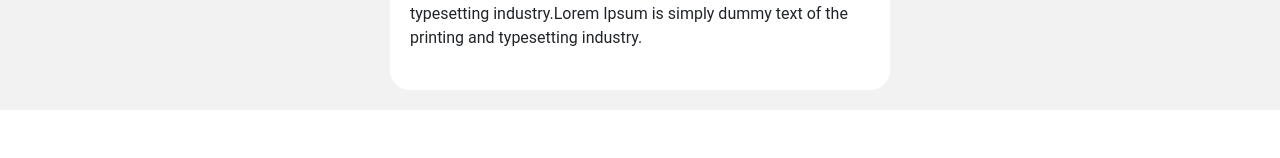
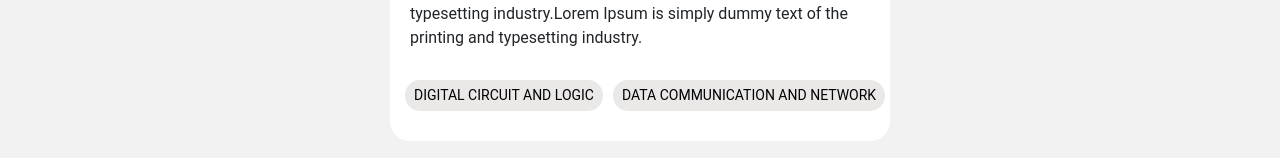
Before and after one commit to TNDon2544/Block-for-education, a React (Create React App) app: page /home/1 in a window 1280 px wide. Shown: the part 1853-2011 px from the top of the page. Before the commit the page ends 1963 px from the top, so only its background shows below. Built offline with nearby package versions, Linux system fonts and the light colour scheme.

Commit message:
add selectedTag

```diff
--- a/src/Components/Home.css
+++ b/src/Components/Home.css
@@ -133,3 +133,17 @@
   right: 20px;
   font-size: 15px;
 }
+
+.tag-home {
+  margin-bottom: 30px;
+  margin-left: 30px;
+  margin-right: 30px;
+  font-size: 18px;
+}
+
+.warning-message-home {
+  padding: 20px;
+  text-align: center;
+  font-weight: bold;
+  color: #999;
+}
--- a/src/Components/Home.js
+++ b/src/Components/Home.js
@@ -1,17 +1,44 @@
-import { Link } from "react-router-dom";
+import { Link, useLocation } from "react-router-dom";
 import Navbar from "./Navbar";
 import "./Home.css";
+import Multiselect from "multiselect-react-dropdown";
 import Dropdown from "react-bootstrap/Dropdown";
 import DropdownButton from "react-bootstrap/DropdownButton";
 import { useEffect, useState } from "react";
 
 export default function Home() {
+  const [selectedTags, setSelectedTags] = useState([]);
+  const [Data, setData] = useState([]);
+  const location = useLocation();
+
+  useEffect(() => {
+    const searchParams = new URLSearchParams(location.search);
+    const tag = searchParams.get("tag");
+    if (tag) {
+      setSelectedTags([tag]);
+      console.log("Tag:", tag);
+      // Remove the tag from the URL
+      searchParams.delete("tag");
+      const newUrl = window.location.pathname + "?" + searchParams.toString();
+      window.history.replaceState(null, "", newUrl);
+    } else {
+      setSelectedTags([]);
+    }
+  }, [location]);
+
+  /* ค้นหา tag */
+  const filteredTag = Data.filter((post) => {
+    return post.tag.some((tag) => selectedTags.includes(tag));
+  });
+
+  console.log("selectedTags:", selectedTags);
+
   useEffect(() => {
     (async () => {
       await getdata();
     })();
   }, []);
-  const [Data, setData] = useState([]);
+
   const getdata = async () => {
     await fetch("http://localhost:3000/", {
       method: "GET",
@@ -25,6 +52,31 @@ export default function Home() {
         setData(result);
       });
   };
+
+  const tagOptions = [
+    "DIGITAL CIRCUIT AND LOGIC",
+    "DATA COMMUNICATION AND NETWORK",
+    "OBJECT ORIENTED PROGRAMMING",
+    "DATABASE DESIGN AND APPLICATION",
+    "MICROCONTROLLER SYSTEMS",
+    "ARTIFICIAL INTELLIGENCE",
+    "COMPUTER ARCHITECTURE",
+    "DATA STRUCTURE AND ALGORITHM",
+    "COMPUTER NETWORK SYSTEM",
+    "WEB APPLICATION DEVELOPMENT",
+    "EMBEDDED CONTROL SYSTEM",
+    "DISCRETE MATHEMATICS",
+    "OPERATING SYSTEM",
+    "MOBILE AND CLOUD COMPUTING",
+    "NETWORK SECURITY",
+    "SELECTED TOPICS IN COMPUTER",
+    "WIRELESS COMMUNICATION",
+  ];
+
+  const handleTagSelect = (selectedList) => {
+    setSelectedTags(selectedList);
+  };
+
   /* ฟังก์ชันนี้ทำให้ไม่เปิด Link post เมื่อคลิก Three-dots*/
   const handleTDClick = (event) => {
     event.preventDefault();
@@ -97,18 +149,13 @@ export default function Home() {
     </div>
   );
 
-  return (
-    <div>
-      <Navbar />
-      <div className="AllbackgroundColor-home">
-        <div className="backgroundColor-home">
+  /* เงื่อนไขค้นหา post ที่ตรงกับ tag */
+  let tagfound;
+  if (selectedTags.length === 0) {
+    tagfound = (
       <div className="band">
-            {Data.map((post /* เอา posts มาลูปเพื่อแสดงข้อมูล */) => (
-              <Link
-                className="card"
-                key={post.postId}
-                to={`/home/${post.postId}`}
-              >
+        {Data.map((post) => (
+          <Link className="card" key={post.postId} to={`/home/${post.postId}`}>
             {" "}
             {/* ตรวจสอบว่าใช้โพสตัวเองไหมถ้าใช่จะเปลี่ยนปุ่ม ThreeDot */}
             {post.UserId === "don2544" ? myThreeDot : threeDot}
@@ -120,14 +167,81 @@ export default function Home() {
               <h1 className="title">{post.title}</h1>
               <span className="span">
                 {post.userName}
-                    <i className="bi bi-suit-heart icon-heart">
-                      &nbsp;{post.like}
-                    </i>
+                <i className="bi bi-suit-heart icon-heart">&nbsp;{post.like}</i>
               </span>
             </article>
           </Link>
         ))}
       </div>
+    );
+  } else if (filteredTag.length > 0) {
+    tagfound = (
+      <div className="band">
+        {filteredTag.map((post) => (
+          <Link className="card" key={post.postId} to={`/home/${post.postId}`}>
+            {" "}
+            {/* ตรวจสอบว่าใช้โพสตัวเองไหมถ้าใช่จะเปลี่ยนปุ่ม ThreeDot */}
+            {post.UserId === "don2544" ? myThreeDot : threeDot}
+            <div
+              className="thumb"
+              style={{ backgroundImage: `url(${post.thumbUrl})` }}
+            />
+            <article>
+              <h1 className="title">{post.title}</h1>
+              <span className="span">
+                {post.userName}
+                <i className="bi bi-suit-heart icon-heart">&nbsp;{post.like}</i>
+              </span>
+            </article>
+          </Link>
+        ))}
+      </div>
+    );
+  } else {
+    tagfound = (
+      <div className="warning-message-home">
+        <h4> Not found. </h4>
+      </div>
+    );
+  }
+
+  return (
+    <div>
+      <Navbar />
+      <div className="AllbackgroundColor-home">
+        <div className="backgroundColor-home">
+          <div className="tag-home">
+            <Multiselect
+              isObject={false}
+              options={tagOptions}
+              selectedValues={selectedTags}
+              onSelect={handleTagSelect}
+              onRemove={handleTagSelect}
+              placeholder="Select Tag"
+              style={{
+                chips: {
+                  background: "#0d6efd",
+                  color: "white",
+                  borderRadius: "20px",
+                  fontSize: "18px",
+                },
+                multiselectContainer: {
+                  maxWidth: "1240px",
+                  margin: "0 auto",
+                },
+                searchBox: {
+                  borderBottom: "1px solid #a09e9e",
+                  borderRadius: "20px",
+                  paddingLeft: "20px",
+                  paddingTop: "10px",
+                  maxWidth: "1240px",
+                  margin: "0 auto",
+                },
+              }}
+              singleSelect
+            />
+          </div>
+          {tagfound}
         </div>
       </div>
     </div>
--- a/src/Components/PagePost.css
+++ b/src/Components/PagePost.css
@@ -21,7 +21,7 @@
   border-radius: 20px;
   margin-left: auto;
   margin-right: auto;
-  padding-bottom: 20px;
+  padding-bottom: 30px;
 }
 
 .content {
@@ -85,3 +85,31 @@
 .Link-PagePost:hover {
   text-decoration: underline;
 }
+
+.tag-bt {
+  position: relative;
+  top: 10px;
+  left: 10px;
+  right: 10px;
+  color: black;
+  background-color: #ebe8e8;
+  display: block;
+  width: fit-content;
+  margin-left: 5px;
+  margin-right: 5px;
+  margin-bottom: 10px;
+  font-size: 14px;
+  border-radius: 15px;
+}
+
+.tag-bt:hover {
+  color: black;
+  background-color: #dbd9d9;
+}
+
+.tag-position-page {
+  display: flex;
+  box-sizing: border-box;
+  flex-direction: row;
+  flex-wrap: wrap;
+}
--- a/src/Components/PagePost.js
+++ b/src/Components/PagePost.js
@@ -8,6 +8,7 @@ export default function PagePost() {
   let { postId } = useParams();
   /* เอา posts มาหาว่าเท่ากับ postId ที่ส่งมาจาก useParams ไหมเพื่อจะลิ้งไปหน้าบทความนั้นๆ  */
   const post = posts.find((p) => p.postId === Number(postId));
+  const allTag = post.tag;
   window.scrollTo(0, 0);
   /* เอา DataUser มาหาว่าเท่ากับ UserId ของ post ไหมเพื่อจะได้ดึงโปรไฟล์คนเขียนบทความมาใช้  */
   const UserProfile = DataUser.find(
@@ -31,6 +32,7 @@ export default function PagePost() {
       );
     }
   }
+
   return (
     <div>
       <Navbar />
@@ -57,6 +59,18 @@ export default function PagePost() {
             </div>
             <div className="content">{post.content}</div>
             {listItems}
+            <div className="tag-position-page">
+              {allTag.map((tag, index) => (
+                <Link
+                  className="btn btn-sm tag-bt"
+                  to={`/home?tag=${encodeURIComponent(tag)}`}
+                  key={index}
+                  onClick={(e) => e.stopPropagation()}
+                >
+                  {tag}
+                </Link>
+              ))}
+            </div>
           </div>
         </div>
       </div>
--- a/src/Data/DataPosts.js
+++ b/src/Data/DataPosts.js
@@ -16,6 +16,7 @@ const posts = [
     img1: "https://images.unsplash.com/photo-1497215728101-856f4ea42174?ixlib=rb-4.0.3&ixid=MnwxMjA3fDB8MHxzZWFyY2h8Mnx8b2ZmaWNlfGVufDB8fDB8fA%3D%3D&auto=format&fit=crop&w=500&q=60",
     img2: "https://images.unsplash.com/photo-1568992687947-868a62a9f521?ixlib=rb-4.0.3&ixid=MnwxMjA3fDB8MHxzZWFyY2h8M3x8b2ZmaWNlfGVufDB8fDB8fA%3D%3D&auto=format&fit=crop&w=500&q=60",
     like: 3,
+    tag: ["DIGITAL CIRCUIT AND LOGIC", "DATA COMMUNICATION AND NETWORK"],
   },
   {
     postId: 2,
@@ -33,6 +34,7 @@ const posts = [
       "Lorem Ipsum is simply dummy text of the printing and typesetting industry.Lorem Ipsum is simply dummy text of the printing and typesetting industry.",
     img1: "https://images.unsplash.com/photo-1535957998253-26ae1ef29506?ixlib=rb-4.0.3&ixid=MnwxMjA3fDB8MHxzZWFyY2h8Nnx8b2ZmaWNlfGVufDB8fDB8fA%3D%3D&auto=format&fit=crop&w=500&q=60",
     like: 5,
+    tag: ["MICROCONTROLLER SYSTEMS", "WIRELESS COMMUNICATION"],
   },
   {
     postId: 3,
@@ -53,6 +55,7 @@ const posts = [
     list4:
       "Lorem Ipsum is simply dummy text of the printing and typesetting industry.Lorem Ipsum is simply dummy text of the printing and typesetting industry.",
     like: 8,
+    tag: ["DIGITAL CIRCUIT AND LOGIC", "WIRELESS COMMUNICATION"],
   },
   {
     postId: 4,
@@ -70,6 +73,7 @@ const posts = [
       "Lorem Ipsum is simply dummy text of the printing and typesetting industry.Lorem Ipsum is simply dummy text of the printing and typesetting industry.",
     img2: "https://images.unsplash.com/photo-1541746972996-4e0b0f43e02a?ixlib=rb-4.0.3&ixid=MnwxMjA3fDB8MHxzZWFyY2h8MjB8fG9mZmljZXxlbnwwfHwwfHw%3D&auto=format&fit=crop&w=500&q=60",
     like: 6,
+    tag: ["DIGITAL CIRCUIT AND LOGIC", "DATA COMMUNICATION AND NETWORK"],
   },
   {
     postId: 5,
@@ -87,6 +91,7 @@ const posts = [
     img4: "https://images.unsplash.com/photo-1572025442646-866d16c84a54?ixlib=rb-4.0.3&ixid=MnwxMjA3fDB8MHxzZWFyY2h8MzN8fG9mZmljZXxlbnwwfHwwfHw%3D&auto=format&fit=crop&w=500&q=60",
     img5: "https://images.unsplash.com/photo-1529400971008-f566de0e6dfc?ixlib=rb-4.0.3&ixid=MnwxMjA3fDB8MHxzZWFyY2h8NDR8fG9mZmljZXxlbnwwfHwwfHw%3D&auto=format&fit=crop&w=500&q=60",
     like: 4,
+    tag: ["DIGITAL CIRCUIT AND LOGIC", "DATA COMMUNICATION AND NETWORK"],
   },
   {
     postId: 6,
@@ -100,6 +105,7 @@ const posts = [
       "Lorem Ipsum is simply dummy text of the printing and typesetting industry. Lorem Ipsum has been the industry's standard dummy text ever since the 1500",
     img1: "https://images.unsplash.com/photo-1494173853739-c21f58b16055?ixlib=rb-4.0.3&ixid=MnwxMjA3fDB8MHxzZWFyY2h8Mzl8fGNvbXB1dGVyfGVufDB8fDB8fA%3D%3D&auto=format&fit=crop&w=500&q=60",
     like: 12,
+    tag: ["DIGITAL CIRCUIT AND LOGIC", "DATA COMMUNICATION AND NETWORK"],
   },
   {
     postId: 7,
@@ -112,6 +118,7 @@ const posts = [
     content:
       "survived not only five centuries, but also the leap into electronic typesetting, remaining essentially unchanged. It was popularised in the 1960s with the release of Letraset sheets containing Lorem Ipsum passages, and more recently with desktop publis",
     like: 19,
+    tag: ["DIGITAL CIRCUIT AND LOGIC", "DATA COMMUNICATION AND NETWORK"],
   },
   {
     postId: 8,
@@ -143,6 +150,7 @@ const posts = [
     img5: "https://images.unsplash.com/photo-1515378791036-0648a3ef77b2?ixlib=rb-4.0.3&ixid=MnwxMjA3fDB8MHxzZWFyY2h8OXx8Y29tcHV0ZXJ8ZW58MHx8MHx8&auto=format&fit=crop&w=500&q=60",
     img8: "https://images.unsplash.com/photo-1537498425277-c283d32ef9db?ixlib=rb-4.0.3&ixid=MnwxMjA3fDB8MHxzZWFyY2h8OHx8Y29tcHV0ZXJ8ZW58MHx8MHx8&auto=format&fit=crop&w=500&q=60",
     like: 9,
+    tag: ["DIGITAL CIRCUIT AND LOGIC", "DATA COMMUNICATION AND NETWORK"],
   },
   {
     postId: 9,
@@ -155,6 +163,7 @@ const posts = [
     content:
       "There are many variations of passages of Lorem Ipsum available, but the majority have suffered alteration in some form, by injected humour, or randomised words which don't look even slightly believable. If you are going to use a passage of Lorem Ipsum",
     like: 19,
+    tag: ["DIGITAL CIRCUIT AND LOGIC", "DATA COMMUNICATION AND NETWORK"],
   },
 ];
 
```
Also changed, not shown: src/Components/Navbar.js (+14 -8 lines), src/Components/Navbar.css (line endings or trailing spaces). Lines whose indentation alone changed are shown as unchanged.
